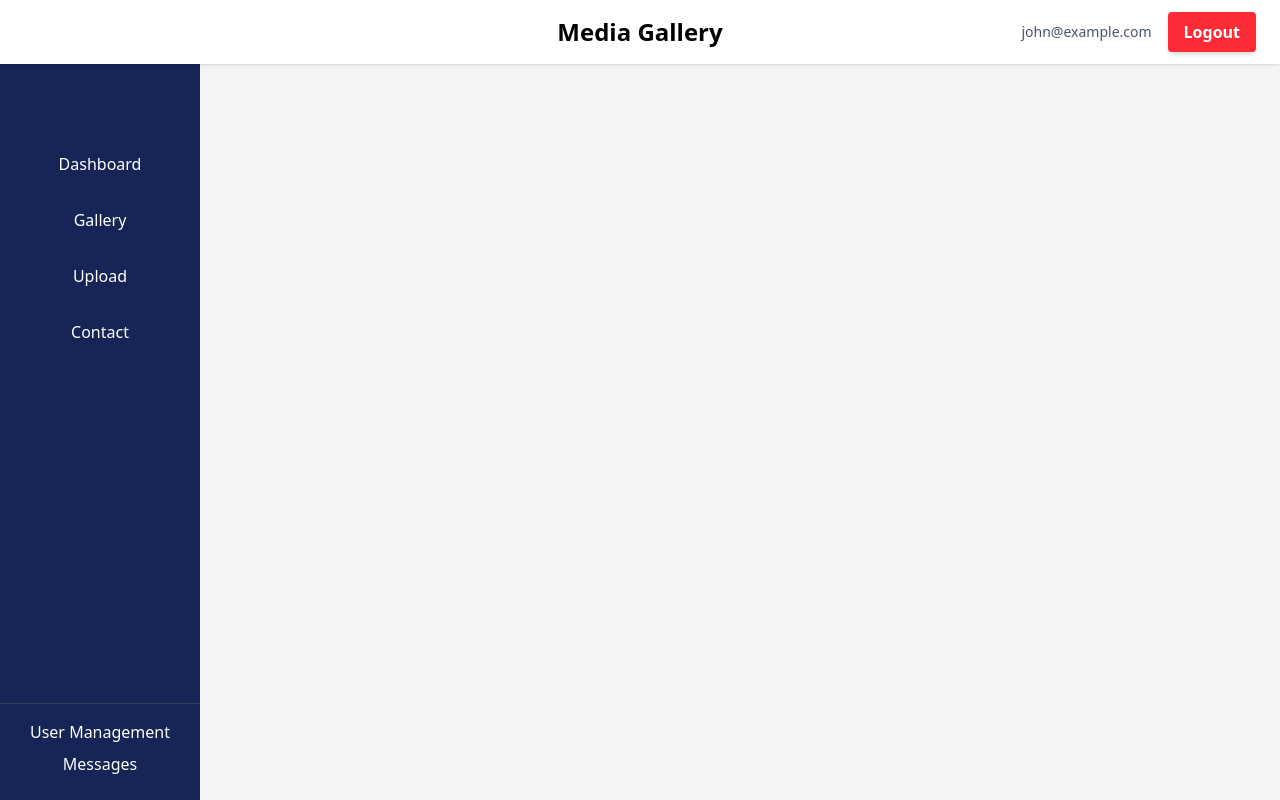
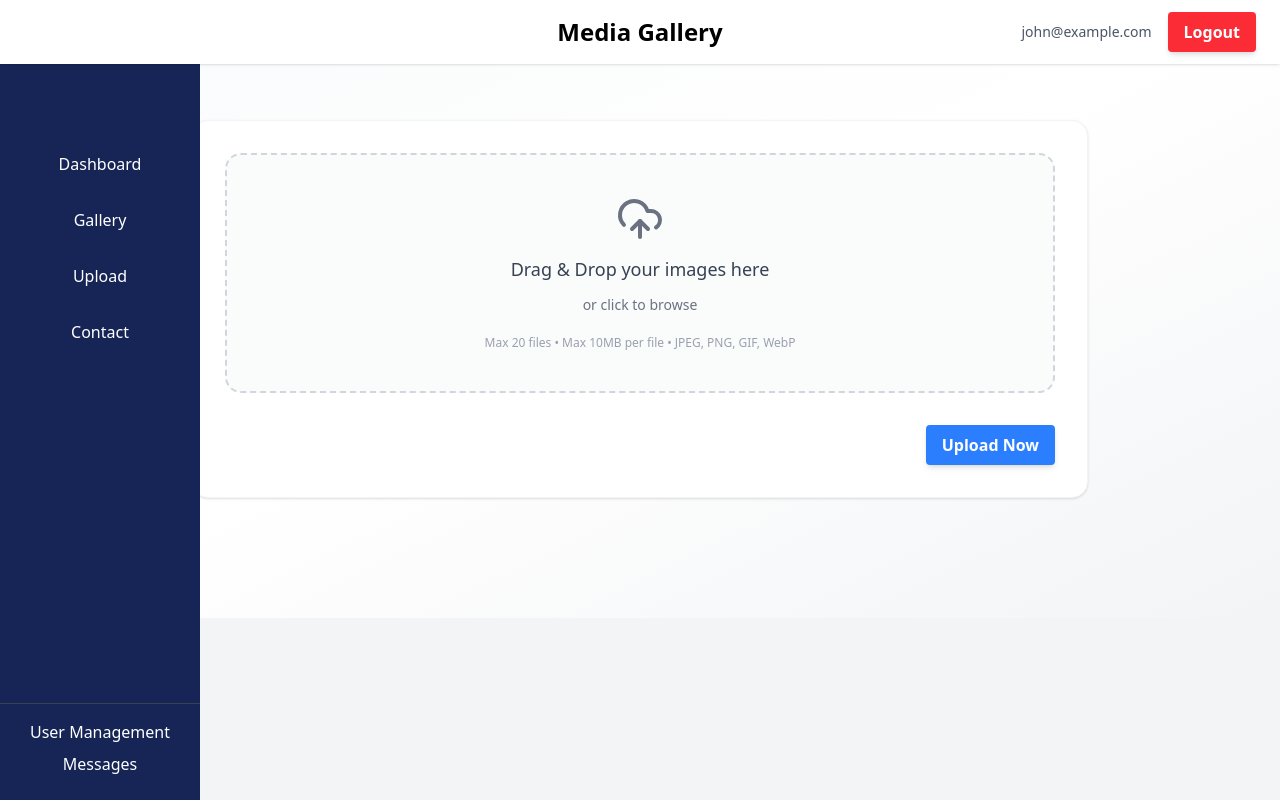
Before and after one commit to DilinaCP/Media-Gallery-Web-App, a Next.js app in the folder frontend/: page /upload in a window 1280 px wide. Built offline with nearby package versions, Linux system fonts and the light colour scheme.

Commit message:
feat: implemented the upload page with image validation

```diff
--- a/frontend/package.json
+++ b/frontend/package.json
@@ -9,9 +9,11 @@
     "lint": "eslint"
   },
   "dependencies": {
+    "lucide-react": "^0.561.0",
     "next": "16.0.7",
     "react": "19.2.0",
     "react-dom": "19.2.0",
+    "react-dropzone": "^14.3.8",
     "react-icons": "^5.5.0"
   },
   "devDependencies": {
--- a/frontend/src/app/components/upload/Dropzone.tsx
+++ b/frontend/src/app/components/upload/Dropzone.tsx
@@ -0,0 +1,177 @@
+"use client";
+
+import { useCallback, useState } from "react";
+import { useDropzone } from "react-dropzone";
+import { UploadCloud, X, AlertCircle } from "lucide-react";
+
+const MAX_FILE_SIZE = 10 * 1024 * 1024; // 10MB
+const MAX_FILES = 20;
+const ACCEPTED_IMAGE_TYPES = ["image/jpeg", "image/jpg", "image/png", "image/gif", "image/webp"];
+
+interface ValidationError {
+  file: string;
+  message: string;
+}
+
+export default function Dropzone() {
+  const [files, setFiles] = useState<File[]>([]);
+  const [errors, setErrors] = useState<ValidationError[]>([]);
+
+  const validateFiles = (filesToValidate: File[]): { valid: File[], invalid: ValidationError[] } => {
+    const valid: File[] = [];
+    const invalid: ValidationError[] = [];
+
+    filesToValidate.forEach((file) => {
+      if (!ACCEPTED_IMAGE_TYPES.includes(file.type)) {
+        invalid.push({
+          file: file.name,
+          message: `Invalid file type. Only JPEG, PNG, GIF, and WebP images are allowed.`
+        });
+        return;
+      }
+      if (file.size > MAX_FILE_SIZE) {
+        invalid.push({
+          file: file.name,
+          message: `File size exceeds 10MB limit (${(file.size / 1024 / 1024).toFixed(2)}MB)`
+        });
+        return;
+      }
+
+      valid.push(file);
+    });
+
+    return { valid, invalid };
+  };
+
+  const onDrop = useCallback((acceptedFiles: File[], rejectedFiles: any[]) => {
+    setErrors([]);
+
+    const totalFiles = files.length + acceptedFiles.length;
+    if (totalFiles > MAX_FILES) {
+      setErrors([{
+        file: "Upload limit",
+        message: `Cannot upload more than ${MAX_FILES} files at once. Current: ${files.length}, Attempting: ${acceptedFiles.length}`
+      }]);
+      return;
+    }
+
+    const { valid, invalid } = validateFiles(acceptedFiles);
+
+    const rejectionErrors: ValidationError[] = rejectedFiles.map((rejection) => ({
+      file: rejection.file.name,
+      message: rejection.errors.map((e: any) => e.message).join(", ")
+    }));
+
+    const allErrors = [...invalid, ...rejectionErrors];
+
+    if (allErrors.length > 0) {
+      setErrors(allErrors);
+    }
+
+    if (valid.length > 0) {
+      setFiles((prev) => [...prev, ...valid]);
+    }
+  }, [files.length]);
+
+  const removeFile = (index: number) => {
+    setFiles((prev) => prev.filter((_, i) => i !== index));
+  };
+
+  const { getRootProps, getInputProps, isDragActive } = useDropzone({
+    onDrop,
+    accept: {
+      "image/jpeg": [".jpg", ".jpeg"],
+      "image/png": [".png"],
+      "image/gif": [".gif"],
+      "image/webp": [".webp"]
+    },
+    maxSize: MAX_FILE_SIZE,
+    maxFiles: MAX_FILES,
+  });
+
+  return (
+    <div className="flex flex-col gap-6">
+      <div
+        {...getRootProps()}
+        className={`border-2 border-dashed rounded-2xl p-10 text-center cursor-pointer transition
+          ${
+            isDragActive
+              ? "border-indigo-500 bg-indigo-50"
+              : "border-gray-300 bg-gray-100/40 hover:bg-gray-100"
+          }`}
+      >
+        <input {...getInputProps()} />
+
+        <div className="flex flex-col items-center gap-3">
+          <UploadCloud className="w-12 h-12 text-gray-500" />
+          <p className="text-lg font-medium text-gray-700">
+            Drag & Drop your images here
+          </p>
+          <p className="text-sm text-gray-500">or click to browse</p>
+          <p className="text-xs text-gray-400 mt-2">
+            Max {MAX_FILES} files • Max {MAX_FILE_SIZE / 1024 / 1024}MB per file • JPEG, PNG, GIF, WebP
+          </p>
+        </div>
+      </div>
+
+      {errors.length > 0 && (
+        <div className="bg-red-50 border border-red-200 rounded-xl p-4">
+          <div className="flex items-start gap-3">
+            <AlertCircle className="w-5 h-5 text-red-500 mt-0.5 shrink-0" />
+            <div className="flex-1">
+              <h4 className="text-sm font-semibold text-red-800 mb-2">Upload Errors</h4>
+              <ul className="space-y-1">
+                {errors.map((error, index) => (
+                  <li key={index} className="text-sm text-red-700">
+                    <span className="font-medium">{error.file}:</span> {error.message}
+                  </li>
+                ))}
+              </ul>
+            </div>
+            <button
+              onClick={() => setErrors([])}
+              className="text-red-500 hover:text-red-700"
+            >
+              <X className="w-4 h-4" />
+            </button>
+          </div>
+        </div>
+      )}
+
+      {files.length > 0 && (
+        <div className="bg-white border border-gray-200 shadow-sm rounded-xl p-4">
+          <h3 className="text-md font-semibold mb-3">Files Selected</h3>
+
+          <div className="grid grid-cols-2 sm:grid-cols-4 gap-4">
+            {files.map((file, index) => (
+              <div
+                key={index}
+                className="relative bg-gray-100 rounded-xl overflow-hidden"
+              >
+                <img
+                  src={URL.createObjectURL(file)}
+                  alt="preview"
+                  className="w-full h-32 object-cover"
+                />
+
+                <button
+                  className="absolute top-2 right-2 bg-white rounded-full shadow p-1 hover:bg-gray-200"
+                  onClick={(e) => {
+                    e.stopPropagation();
+                    removeFile(index);
+                  }}
+                >
+                  <X className="w-4 h-4 text-gray-700" />
+                </button>
+
+                <p className="text-xs text-gray-700 mt-1 truncate px-2 pb-2">
+                  {file.name}
+                </p>
+              </div>
+            ))}
+          </div>
+        </div>
+      )}
+    </div>
+  );
+}
--- a/frontend/src/app/upload/page.tsx
+++ b/frontend/src/app/upload/page.tsx
@@ -1,21 +1,29 @@
+"use client";
+
 import Sidebar from "../components/layout/Sidebar";
 import Header from "../components/layout/Header";
+import Dropzone from "../components/upload/Dropzone";
+import Button from "../components/common/Button";
 
 const Upload = () => {
-    return(
-        <div>
-            <div className="min-h-screen flex bg-gray-100">
-                <Sidebar />
-                <div className="flex-1 flex flex-col">
-                    <Header />
-                    <div className="p-6">
-                        <h1 className="text-3xl font-bold text-gray-800">Upload</h1>
+    return (
+        <div className="min-h-screen flex bg-gray-100">
+            <Sidebar />
+            <div className="flex-1 flex flex-col">
+                <Header />
+                <div className="flex justify-center items-center p-30 bg-linear-to-br from-gray-50 via-white to-gray-100">
+                    <div className="bg-white rounded-2xl shadow-sm border border-gray-100 p-8 flex flex-col gap-8 w-full max-w-4xl">
+                        <Dropzone />
+                        <div className="flex justify-end">
+                            <Button variant="primary" onClick={() => console.log("Uploading...")}>
+                                Upload Now
+                            </Button>
+                        </div>
                     </div>
                 </div>
             </div>
-
         </div>
-    )
-}
+    );
+};
 
 export default Upload;
```
Also changed, not shown: 1 other file (tests, documents, lock files or other folders).
